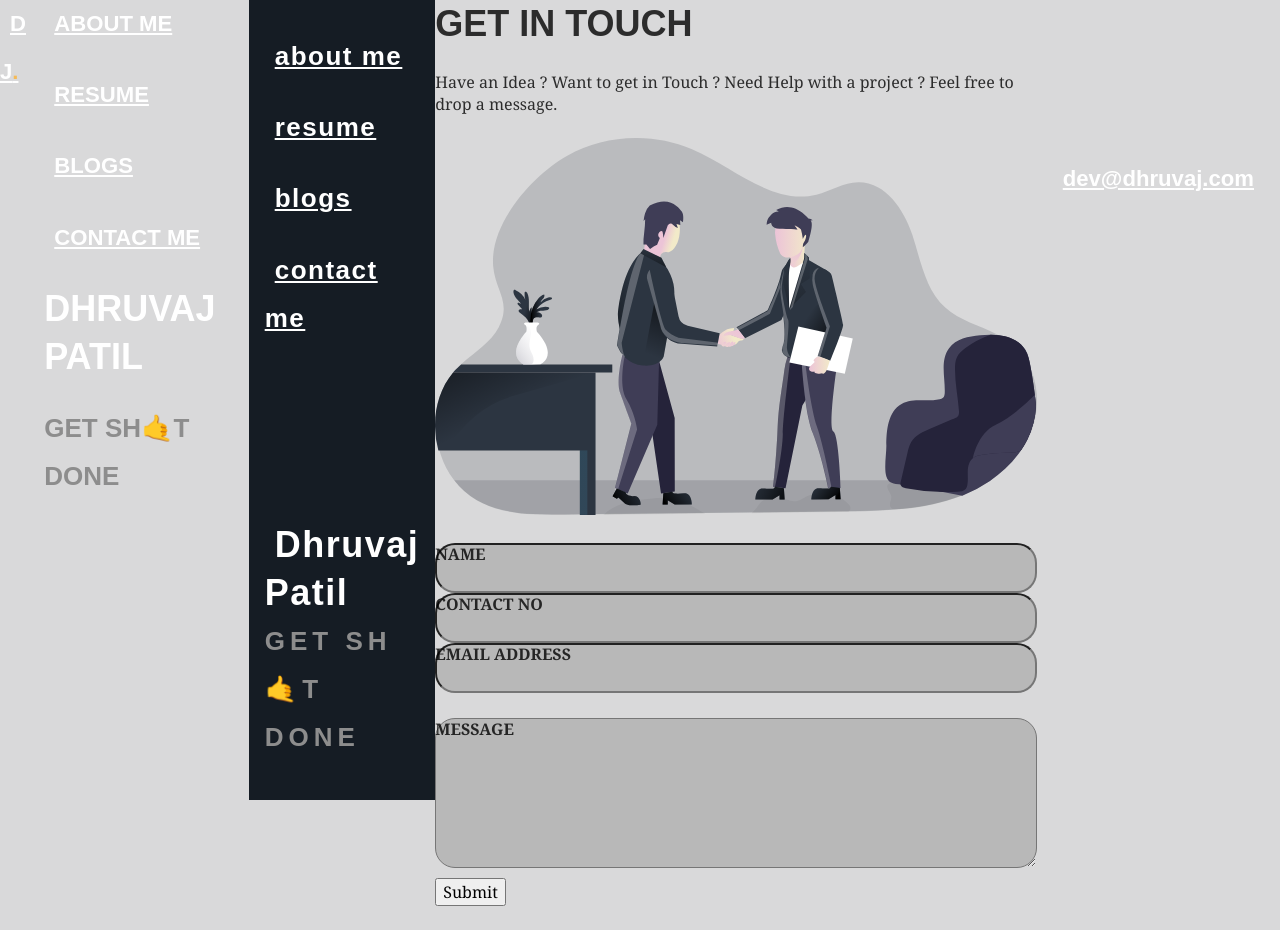
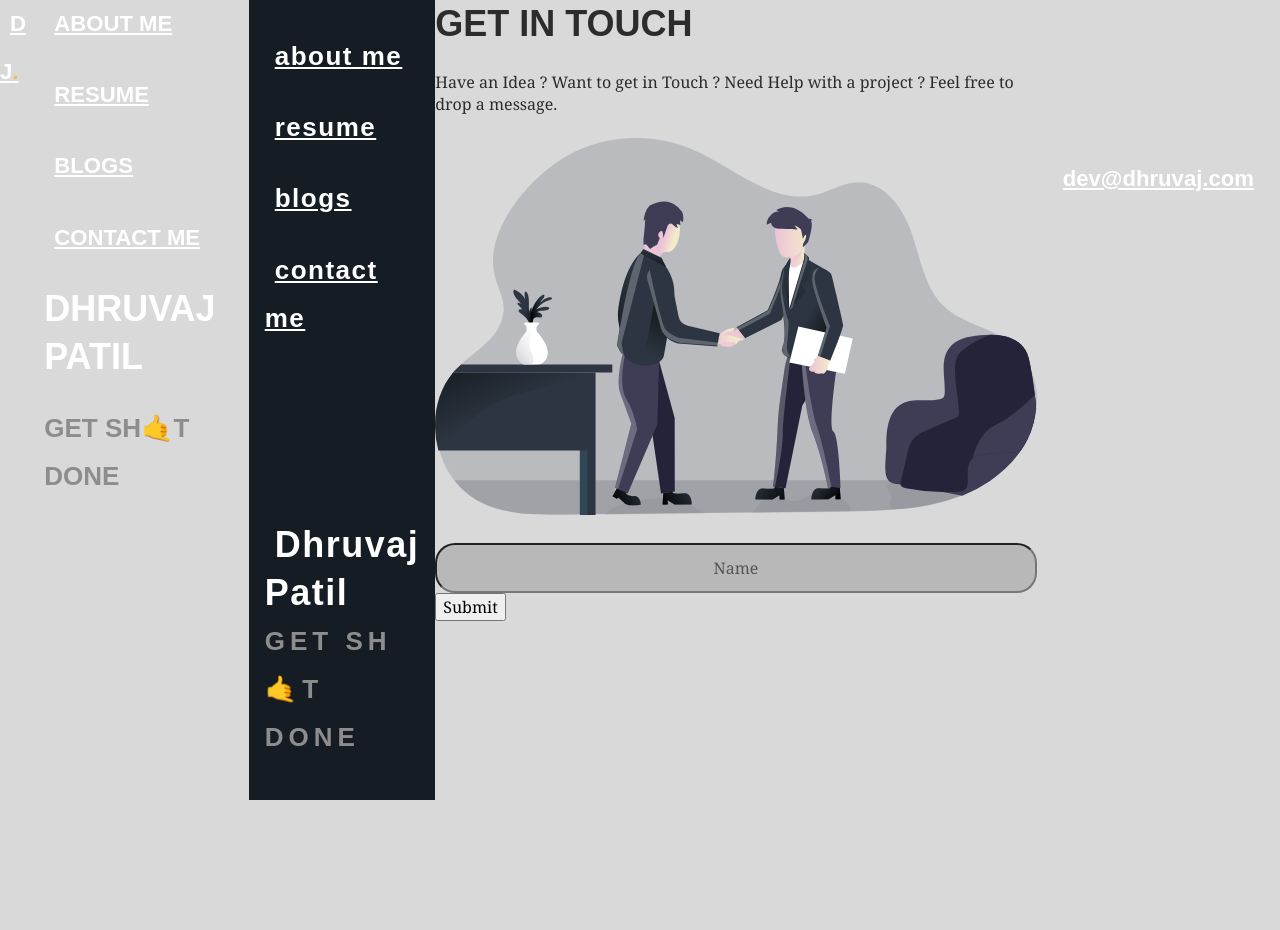
Before and after one commit to dhruvaj-patil/portfolio_website, a Gatsby site: page /contact-me in a window 1280 px wide. After the commit the page ends 800 px from the top, so only its background shows below. Built offline with nearby package versions, Linux system fonts and the light colour scheme; Gatsby itself is replaced by a stand-in of ours; what typography-theme-twin-peaks would draw is missing.

Commit message:
Netlify Form with single field

```diff
--- a/src/pages/contact-me.js
+++ b/src/pages/contact-me.js
@@ -29,7 +29,6 @@ export default function ContactMePage() {
           <div className={style.sectionTwo}>
             {/* <input type="text" placeholder="Name"></input>
 
-            <input type="text" placeholder="Name"></input>
 
             <input type="text" placeholder="Name"></input>
             <input type="text" placeholder="Name"></input> */}
@@ -39,10 +38,11 @@ export default function ContactMePage() {
               data-netlify="true"
               name="contact"
             >
-              <InputBox labelValue="Name"></InputBox>
+              {/* <InputBox labelValue="Name"></InputBox>
               <InputBox labelValue="Contact No"></InputBox>
               <InputBox labelValue="Email Address"></InputBox>
-              <TextareaBox labelValue="Message"></TextareaBox>
+              <TextareaBox labelValue="Message"></TextareaBox> */}
+              <input type="text" name="name" placeholder="Name"></input>
 
               <button className={style.learnMore}>Submit</button>
             </form>
```
